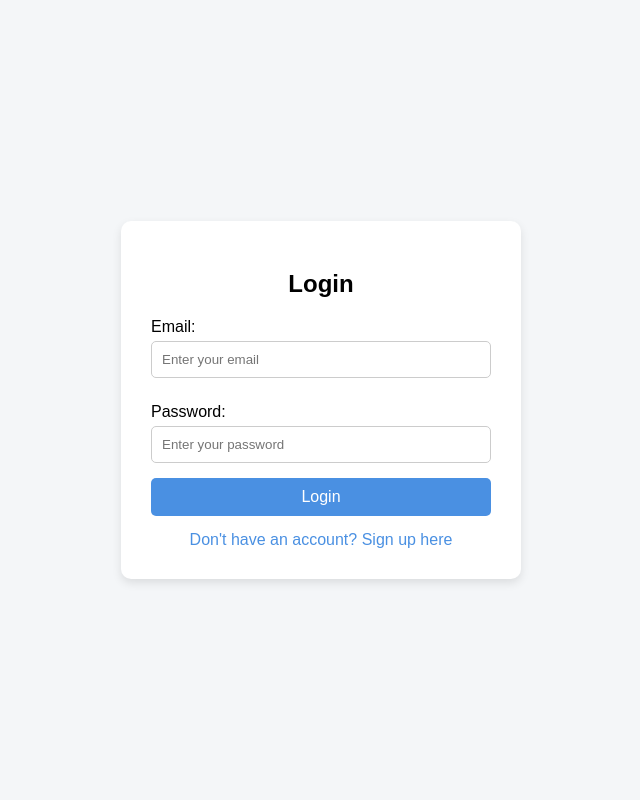
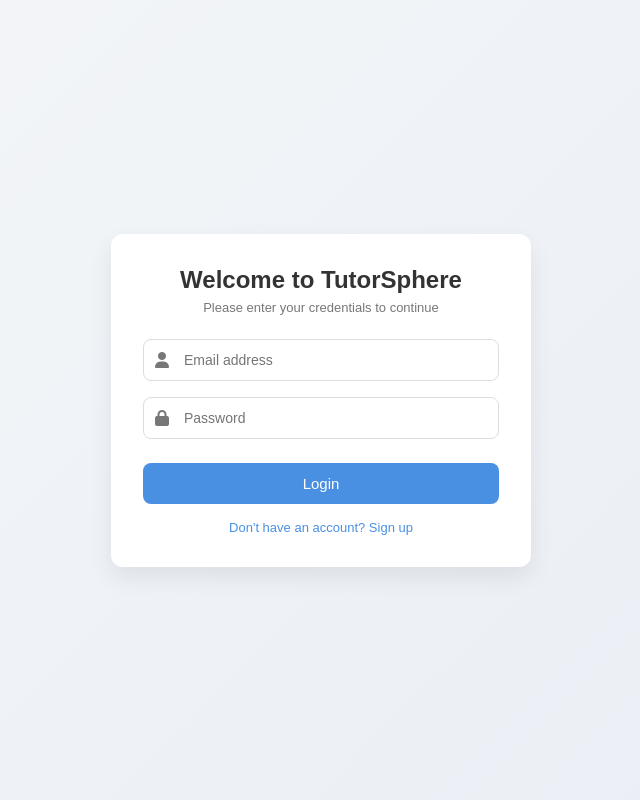
Before and after one commit to KopkauA/TutorSphere, a Flask app: page / in a window 1280 px wide. Shown: the whole page, without its empty margins (319-959 px from the left). Run offline with Flask 3, Linux system fonts and the light colour scheme.

Commit message:
updated login design

```diff
--- a/templates/login.html
+++ b/templates/login.html
@@ -4,91 +4,151 @@ Description: General login page
 Purpose: brings user to the main page
 
 -->
+<!DOCTYPE html>
+<html lang="en">
+<head>
+  <meta charset="UTF-8" />
+  <meta name="viewport" content="width=device-width, initial-scale=1.0" />
+  <title>Login - TutorSphere</title>
 
-<!DOCTYPE html>
-<html>
-<head>
-  <title>Login - TutorSphere</title>
+  <link rel="stylesheet" href="https://cdnjs.cloudflare.com/ajax/libs/font-awesome/6.5.0/css/all.min.css">
+
   <style>
+    :root {
+      --primary: #4a90e2;
+      --primary-dark: #357abd;
+      --bg: #f4f6f8;
+      --text: #333;
+      --muted: #777;
+      --border: #ddd;
+      --shadow: 0 10px 25px rgba(0,0,0,0.08);
+      --radius: 12px;
+    }
+    * {
+      box-sizing: border-box;
+      margin: 0;
+      padding: 0;
+      font-family: Arial, sans-serif;
+    }
+
     body {
-      font-family: Arial, sans-serif;
-      background: #f4f6f8;
+      background: linear-gradient(135deg, #f4f6f8, #e9eef5);
       display: flex;
       justify-content: center;
       align-items: center;
-      height: 100vh;
-      margin: 0;
+      min-height: 100vh;
+      color: var(--text);
+    }
 
-    }
     .login-container {
-      background: white;
-      padding: 30px;
-      border-radius: 10px;
-      box-shadow: 0 4px 10px rgba(0,0,0,0.1);
-      width: 400px;
+      width: 100%;
+      max-width: 420px;
+      background: #fff;
+      padding: 32px;
+      border-radius: var(--radius);
+      box-shadow: var(--shadow);
       text-align: center;
     }
 
-    h2{margin-bottom: 20px;}
-
-    label {
-      display: block;
-      text-align: left;
-      margin-top: 10px;
+    .login-container h2 {
+      font-size: 24px;
+      margin-bottom: 6px;
     }
 
-    input{
-      width: 100%;
-      padding: 10px;
-      margin-top: 5px;
-      margin-bottom: 15px;
-      border: 1px solid #ccc;
-      border-radius: 5px;
-    }
-    * {
-      box-sizing: border-box;
+    .subtitle {
+      font-size: 13px;
+      color: var(--muted);
+      margin-bottom: 24px;
     }
 
-    button{
+    .input-box {
+      position: relative;
+      margin-bottom: 16px;
+    }
+
+    .input-box i {
+      position: absolute;
+      left: 12px;
+      top: 50%;
+      transform: translateY(-50%);
+      color: var(--muted);
+    }
+
+    .input-box input {
       width: 100%;
-      padding: 10px;
-      background: #4a90e2;
+      padding: 12px 12px 12px 40px;
+      border: 1px solid var(--border);
+      border-radius: 8px;
+      font-size: 14px;
+      transition: 0.2s ease;
+    }
+
+    .input-box input:focus {
+      outline: none;
+      border-color: var(--primary);
+      box-shadow: 0 0 0 3px rgba(74,144,226,0.15);
+    }
+
+    button {
+      width: 100%;
+      padding: 12px;
+      background: var(--primary);
       color: white;
       border: none;
-      border-radius: 5px;
+      border-radius: 8px;
+      font-size: 15px;
       cursor: pointer;
-      font-size: 16px;
-    }
-    button:hover {
-      background: #357abd;
+      transition: 0.2s ease;
+      margin-top: 8px;
     }
 
-    a{
+    button:hover {
+      background: var(--primary-dark);
+    }
+
+    a {
       display: block;
-      margin-top: 15px;
+      margin-top: 16px;
+      font-size: 13px;
+      color: var(--primary);
       text-decoration: none;
-      color: #4a90e2;
     }
+
     a:hover {
       text-decoration: underline;
     }
+
+
   </style>
 </head>
+
 <body>
   <div class="login-container">
-    <h2>Login</h2>
+    <h2>Welcome to TutorSphere</h2>
+    <div class="subtitle">Please enter your credentials to continue</div>
 
-    <form>
-      <label>Email:</label>
-      <input type="email" placeholder= "Enter your email">
+    <form method="POST" action="/login">
+      <!-- EMAIL -->
+      <div class="input-box">
+        <i class="fa fa-user"></i>
+        <input type="email" name="email" placeholder="Email address" required>
+      </div>
 
-      <label>Password:</label>
-      <input type="password" placeholder= "Enter your password">
+      <!-- PASSWORD -->
+      <div class="input-box">
+        <i class="fa fa-lock"></i>
+        <input type="password" name="password" placeholder="Password" required>
+      </div>
 
-      <button type="button">Login</button>
+      <!-- ERROR MESSAGE -->
+      {% if error %}
+        <p style="color: red; margin-bottom: 12px; font-size: 12px">{{ error }}</p>
+      {% endif %}
+
+      <button type="submit">Login</button>
     </form>
 
-    <a href="/signup">Don't have an account? Sign up here </a>
+    <a class="link" href="/signup">Don't have an account? Sign up</a>
   </div>
 </body>
 </html>
```
